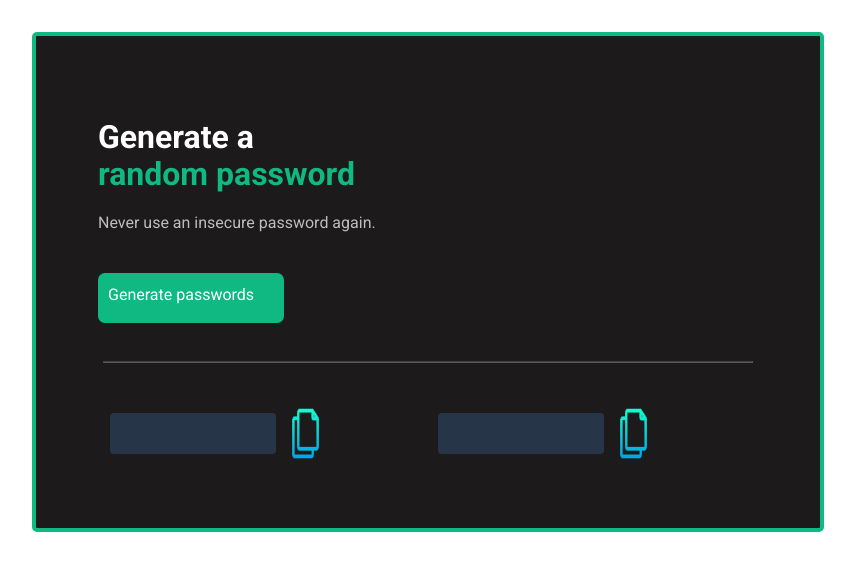
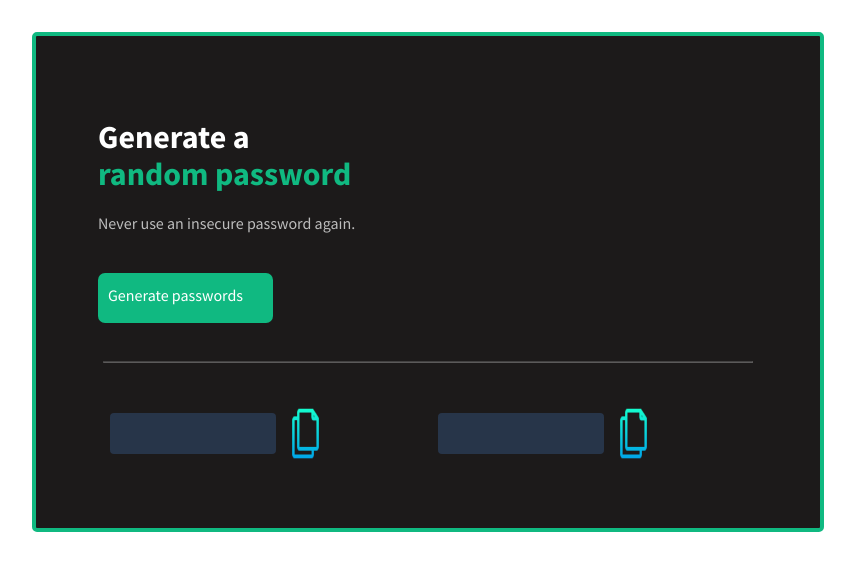
Before and after one commit to anneln/PassGenerator, a plain HTML site: page index.html in a window 1280 px wide. Shown: the whole page, without its empty margins (212-1067 px from the left). Drawn offline with nearby package versions, Linux system fonts and the light colour scheme.

Commit message:
change font family
remove Roboto font
add source sans pro

```diff
--- a/index.css
+++ b/index.css
@@ -2,7 +2,7 @@
 html, body {
     margin: 0 auto;
     max-width: 1200px;
-    font-family: 'Roboto', sans-serif;
+    font-family: 'Source Sans Pro', sans-serif;
 }
 
 main {
--- a/index.html
+++ b/index.html
@@ -3,7 +3,7 @@
         <link rel="stylesheet" href="index.css">
         <link rel="preconnect" href="https://fonts.googleapis.com">
         <link rel="preconnect" href="https://fonts.gstatic.com" crossorigin>
-        <link href="https://fonts.googleapis.com/css2?family=Roboto:wght@300;400;700&display=swap" rel="stylesheet">
+        <link href="https://fonts.googleapis.com/css2?family=Source+Sans+Pro:wght@300;400;700&display=swap" rel="stylesheet">
     </head>
     <body>
         <main>
```
